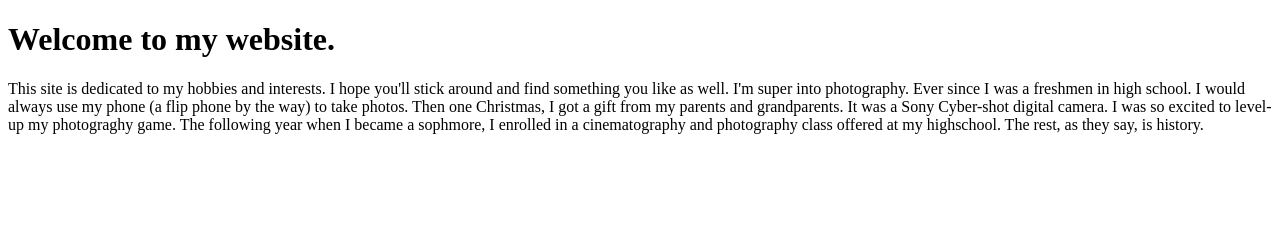
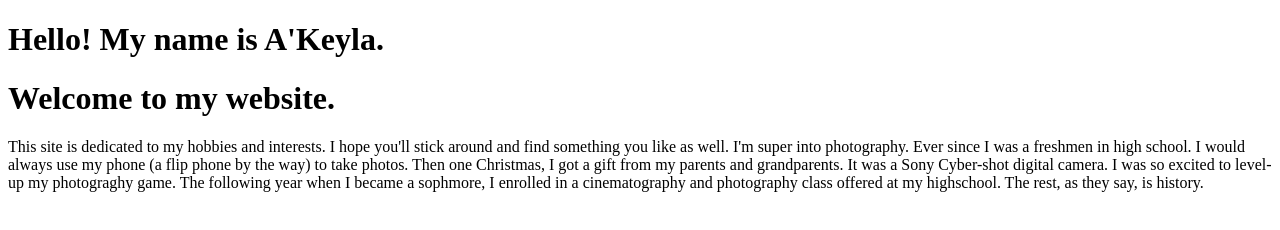
Before and after one commit to asc2630/ascWeb, a plain HTML site: page index.html in a window 1280 px wide. Drawn offline with Linux system fonts and the light colour scheme.

Commit message:
Update index.html

```diff
--- a/index.html
+++ b/index.html
@@ -2,6 +2,7 @@
 <html>
    <head>
       <title>ascWeb</title>
+      <h1>Hello! My name is A'Keyla.</h1>
    </head>
    <body>
       <h1>Welcome to my website.</h1>
```
